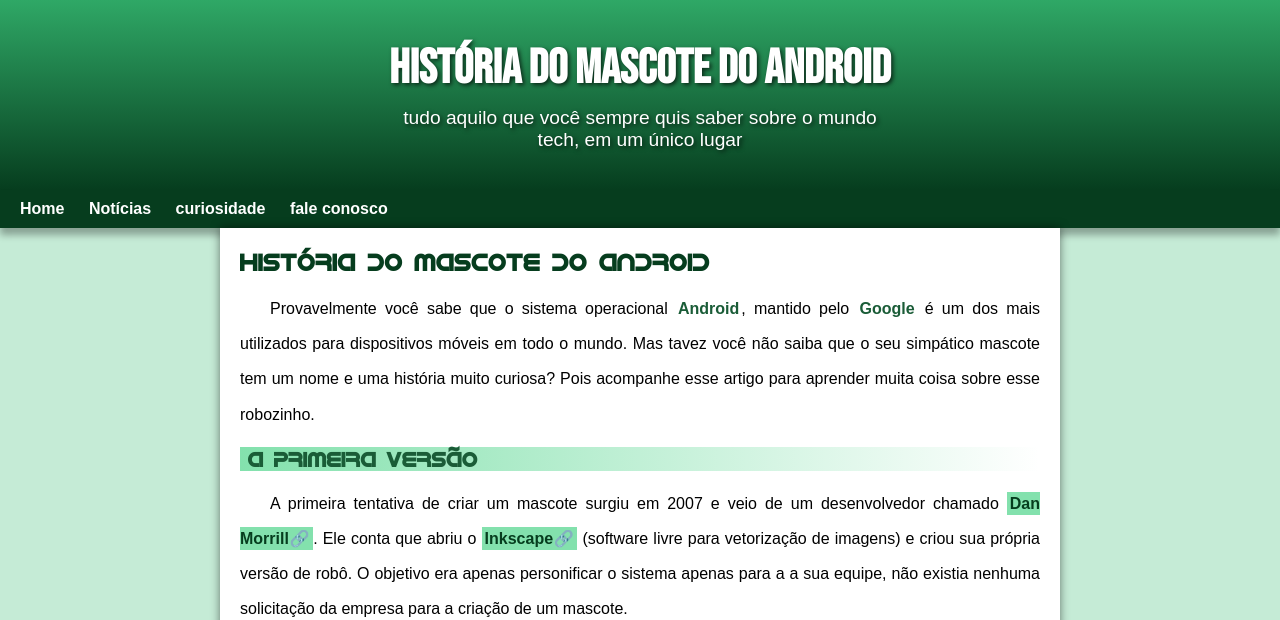
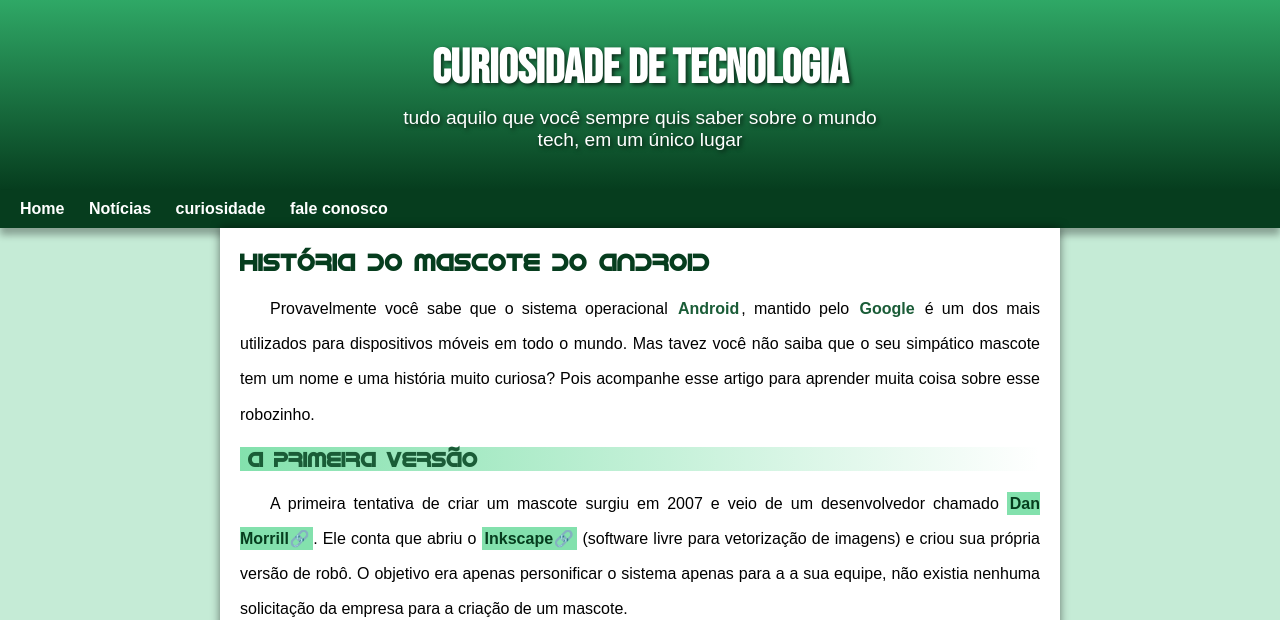
Before and after one commit to KaykyRenner/Projeto0, a plain HTML site: page index.html in a window 1280 px wide. Shown: the top 620 px of the page. Drawn offline with Linux system fonts and the light colour scheme.

Commit message:
alteração

```diff
--- a/index.html
+++ b/index.html
@@ -8,7 +8,7 @@
     <link rel="stylesheet" href="estilo/style.css">
 </head>
 <body>
-    <header><h1>História do Mascote do Android</h1>
+    <header><h1>CURIOSIDADE DE TECNOLOGIA</h1>
     <p>tudo aquilo que você sempre quis saber sobre o mundo tech, em um único lugar</p></header>
     <nav><a href="">Home</a>
         <a href="">Notícias</a>
```
